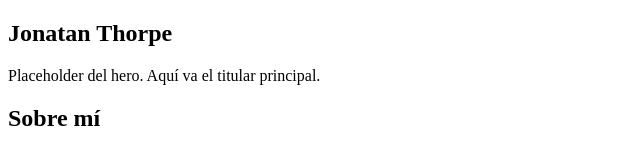
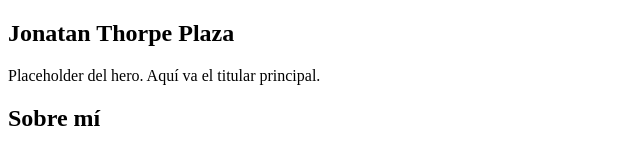
Before and after one commit to JonniThorpe/jonatanthorpe-dev, a React (Vite) app in the folder site/: page / in a window 1280 px wide. Shown: the top 152 px of the page, without its empty margins (0-640 px from the left). Built offline with nearby package versions, Linux system fonts and the light colour scheme.

Commit message:
actulizacion de la seccion hero

```diff
--- a/site/src/sections/Hero.jsx
+++ b/site/src/sections/Hero.jsx
@@ -1,7 +1,7 @@
 function Hero() {
   return (
     <section id="hero">
-      <h1>Jonatan Thorpe</h1>
+      <h1>Jonatan Thorpe Plaza</h1>
       <p>Placeholder del hero. Aquí va el titular principal.</p>
     </section>
   )
```
Also changed, not shown: 2 other files (tests, documents, lock files or other folders).
